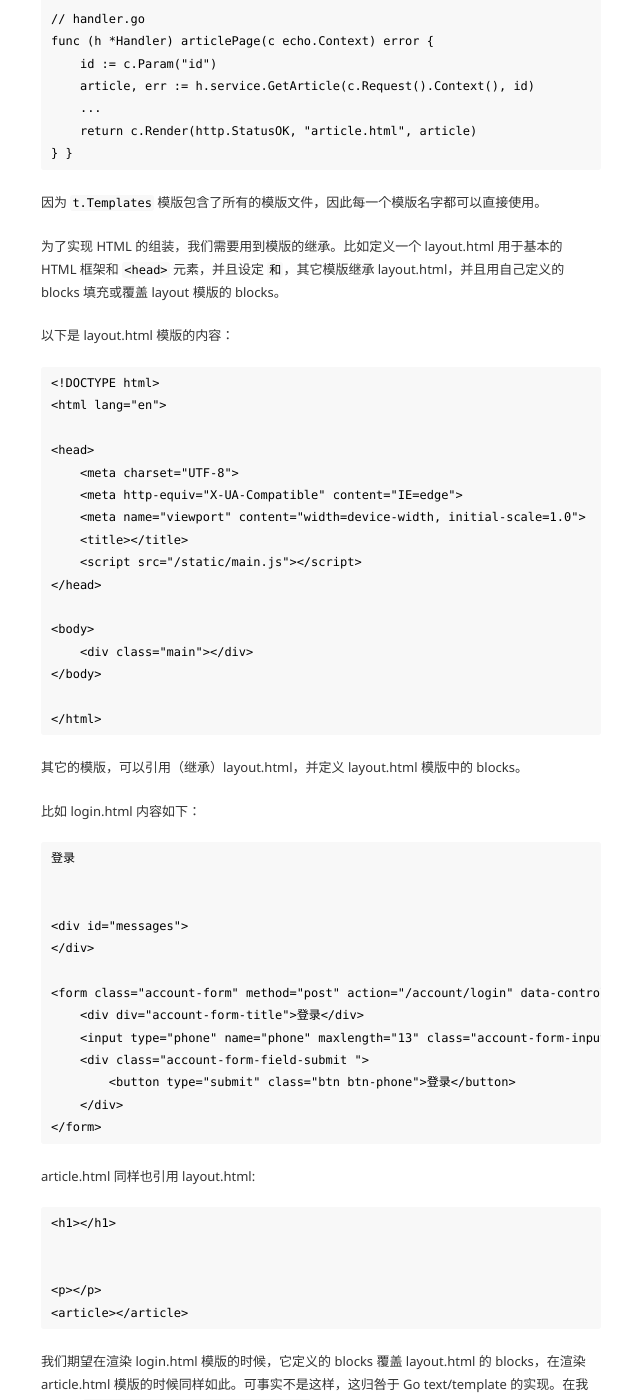
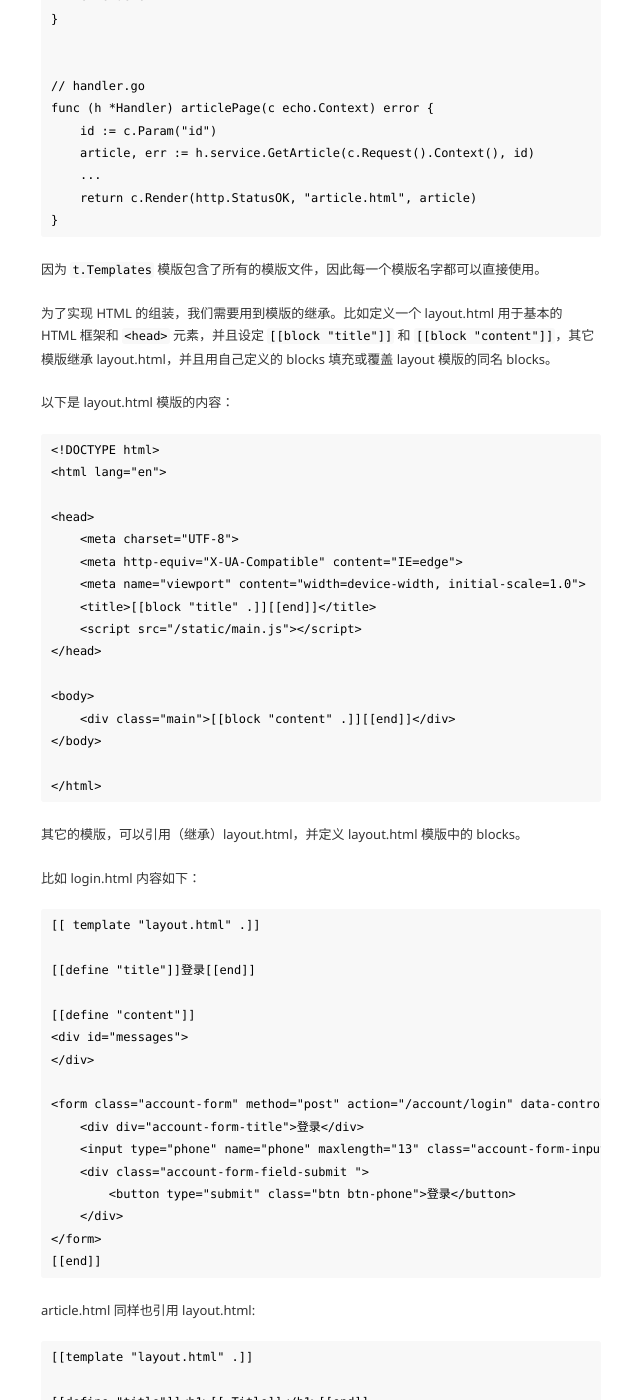
Before and after one commit to kidlj/awei, a Jekyll site: the page built from _posts/2021-04-25-go-template-layout.md, in a window 1280 px wide and 1400 px high, scrolled down 1534 px. Shown: the whole window, without its empty margins (319-959 px from the left). Built offline with Jekyll 4.4.1, drawn with Linux system fonts in a browser that asks for light colours; some of the changed text lies outside the part shown.

Commit message:
use [[ ]] instead of {{ }} to avoid Jekyll parsing

```diff
--- a/_posts/2021-04-25-go-template-layout.md
+++ b/_posts/2021-04-25-go-template-layout.md
@@ -1,6 +1,8 @@
 ---
 title: Go Template Layout
 ---
+
+注：为避免 Jekyll 解释 Go template 的 tag，本篇文章使用`[ ]` 替代 `{ }`。
 
 Go 1.16 引入了 embed package，可以将非 .go 文件打包到二进制文件中，极大地方便了 Go 程序的部署。标准库中 html/template 也同步增加了 `ParseFS` 函数，用于将 embed.FS 内包含的所有模版文件一整个编译成一个 template tree。
 
@@ -28,6 +30,7 @@ Go 1.16 引入了 embed package，可以将非 .go 文件打包到二进制文
 			Templates: templates,
 		}
 	}
+
 
 	// main.go
 	t := templates.New()
@@ -59,11 +62,10 @@ Go 1.16 引入了 embed package，可以将非 .go 文件打包到二进制文
 		...
 		return c.Render(http.StatusOK, "article.html", article)
 	}
-}
 
 因为 `t.Templates` 模版包含了所有的模版文件，因此每一个模版名字都可以直接使用。
 
-为了实现 HTML 的组装，我们需要用到模版的继承。比如定义一个 layout.html 用于基本的 HTML 框架和 `<head>` 元素，并且设定 `{{block "title"}}` 和 `{{block "content"}}`，其它模版继承 layout.html，并且用自己定义的 blocks 填充或覆盖 layout 模版的 blocks。
+为了实现 HTML 的组装，我们需要用到模版的继承。比如定义一个 layout.html 用于基本的 HTML 框架和 `<head>` 元素，并且设定 `[[block "title"]]` 和 `[[block "content"]]`，其它模版继承 layout.html，并且用自己定义的 blocks 填充或覆盖 layout 模版的同名 blocks。
 
 以下是 layout.html 模版的内容：
 
@@ -74,12 +76,12 @@ Go 1.16 引入了 embed package，可以将非 .go 文件打包到二进制文
 		<meta charset="UTF-8">
 		<meta http-equiv="X-UA-Compatible" content="IE=edge">
 		<meta name="viewport" content="width=device-width, initial-scale=1.0">
-		<title>{{block "title" .}}{{end}}</title>
+		<title>[[block "title" .]][[end]]</title>
 		<script src="/static/main.js"></script>
 	</head>
 
 	<body>
-		<div class="main">{{block "content" .}}{{end}}</div>
+		<div class="main">[[block "content" .]][[end]]</div>
 	</body>
 
 	</html>
@@ -88,11 +90,11 @@ Go 1.16 引入了 embed package，可以将非 .go 文件打包到二进制文
 
 比如 login.html 内容如下：
 
-	{{ template "layout.html" .}}
+	[[ template "layout.html" .]]
 
-	{{define "title"}}登录{{end}}
+	[[define "title"]]登录[[end]]
 
-	{{ define "content" }}
+	[[define "content"]]
 	<div id="messages">
 	</div>
 
@@ -103,18 +105,18 @@ Go 1.16 引入了 embed package，可以将非 .go 文件打包到二进制文
 			<button type="submit" class="btn btn-phone">登录</button>
 		</div>
 	</form>
-	{{ end }}
+	[[end]]
 
 article.html 同样也引用 layout.html:
 
-	{{ template "layout.html" .}}
+	[[template "layout.html" .]]
 
-	{{define "title"}}<h1>{{.Title}}</h1>{{end}}
+	[[define "title"]]<h1>[[.Title]]</h1>[[end]]
 
-	{{define "content"}}
-	<p>{{.URL}}</p>
-	<article>{{.Content}}</article>
-	{{end}}
+	[[define "content"]]
+	<p>[[.URL]]</p>
+	<article>[[.Content]]</article>
+	[[end]]
 
 我们期望在渲染 login.html 模版的时候，它定义的 blocks 覆盖 layout.html 的 blocks，在渲染 article.html 模版的时候同样如此。可事实不是这样，这归咎于 Go text/template 的实现。在我们执行 `ParseFS(tmplFS, "views/*.html")` 的过程中，假设 article.html 首先被解析，它其中的 `content` block 也被解析成一个模版名，那么后续再解析 login.html 模版时，在其中又发现了 `content` block，text/template 就会用后边解析的内容覆盖同名的模版，所以等所有模版解析完成，实际上我们模版树中只存在一个名为 `content` 的模版，就是最后被解析的那一个模版文件内定义的 `content`。
 
@@ -157,8 +159,8 @@ article.html 同样也引用 layout.html:
 		return tmpl.ExecuteTemplate(w, name, data)
 	}
 
-可以看到这里只修改了 `Render` 函数。之前我们用全局模版执行其中的一个引用了 layout.html 的子模版，会导致同名 block 定义内容的错乱，现在我们不直接执行这个全局模版，而是先将它克隆成一个新模版，这个新模版里的 `content` block 可能也不是我们想要的，所以这里再这个模版之上再解析一个我们最终要渲染的子模版的内容，这样新添加的子模版的 `content` 内容会覆盖之前的可能错误的 `content`。我们的目标子模版里引用了全局模版中的 layout.html，而 layout.html 是没有重名的，而且因为全局模版从来没有被执行过（每次执行我们都在 `Render` 函数里克隆出一个新全局模版），所以它也是干净的。最终执行某个模版的时候，我们有了一个干净的 layout.html，以及我们想要的 `content` 内容，这就相当于我们每次执行时都生成一个新模版，这个模版只包含我们需要的 layout 模版和子模版。思路是一样的，只是这里不需要执行模版时手动生成新模版，而是在 `Render` 函数里自动完成了。
+可以看到这里只修改了 `Render` 函数。之前我们用全局模版执行其中的一个引用了 layout.html 的子模版，会导致同名 block 定义内容的错乱，现在我们不直接执行这个全局模版，而是先将它克隆成一个新模版，这个新模版里的 `content` block 可能也不是我们想要的，所以这里在这个模版之上再解析一个我们最终要渲染的子模版的内容，这样新添加的子模版的 `content` 内容会覆盖之前的可能错误的 `content`。我们的目标子模版里引用了全局模版中的 layout.html，而 layout.html 是没有重名的，而且因为全局模版从来没有被执行过（每次执行我们都在 `Render` 函数里克隆出一个新全局模版），所以它也是干净的。最终执行某个模版的时候，我们有了一个干净的 layout.html，以及我们想要的 `content` 内容，这就相当于我们每次执行时都生成一个新模版，这个模版只包含我们需要的 layout 模版和子模版。思路是一样的，只是这里不需要执行模版时手动生成新模版，而是在 `Render` 函数里自动完成了。
 
-当然，你也可以在子模版里使用 `{{ template }}` 引用别的 layout 模版，只要这些 layout 模版没有重名就不会互相覆盖，在执行时候只需要指定目标子模版的名字，模版引擎会自动根据其中定义的 `{{ template }}` tag 为我们寻找 layout 模版，这些模版都在克隆出的全局模版里了。
+当然，你也可以在子模版里使用 `[[ template ]]` 引用别的 layout 模版，只要这些 layout 模版没有重名就不会互相覆盖，在执行时候只需要指定目标子模版的名字，模版引擎会自动根据其中定义的 `[[ template ]]` tag 为我们寻找 layout 模版，这些模版都在克隆出的全局模版里了。
 
 [1]: https://github.com/golang/go/commit/12dfc3bee482f16263ce4673a0cce399127e2a0d
```
